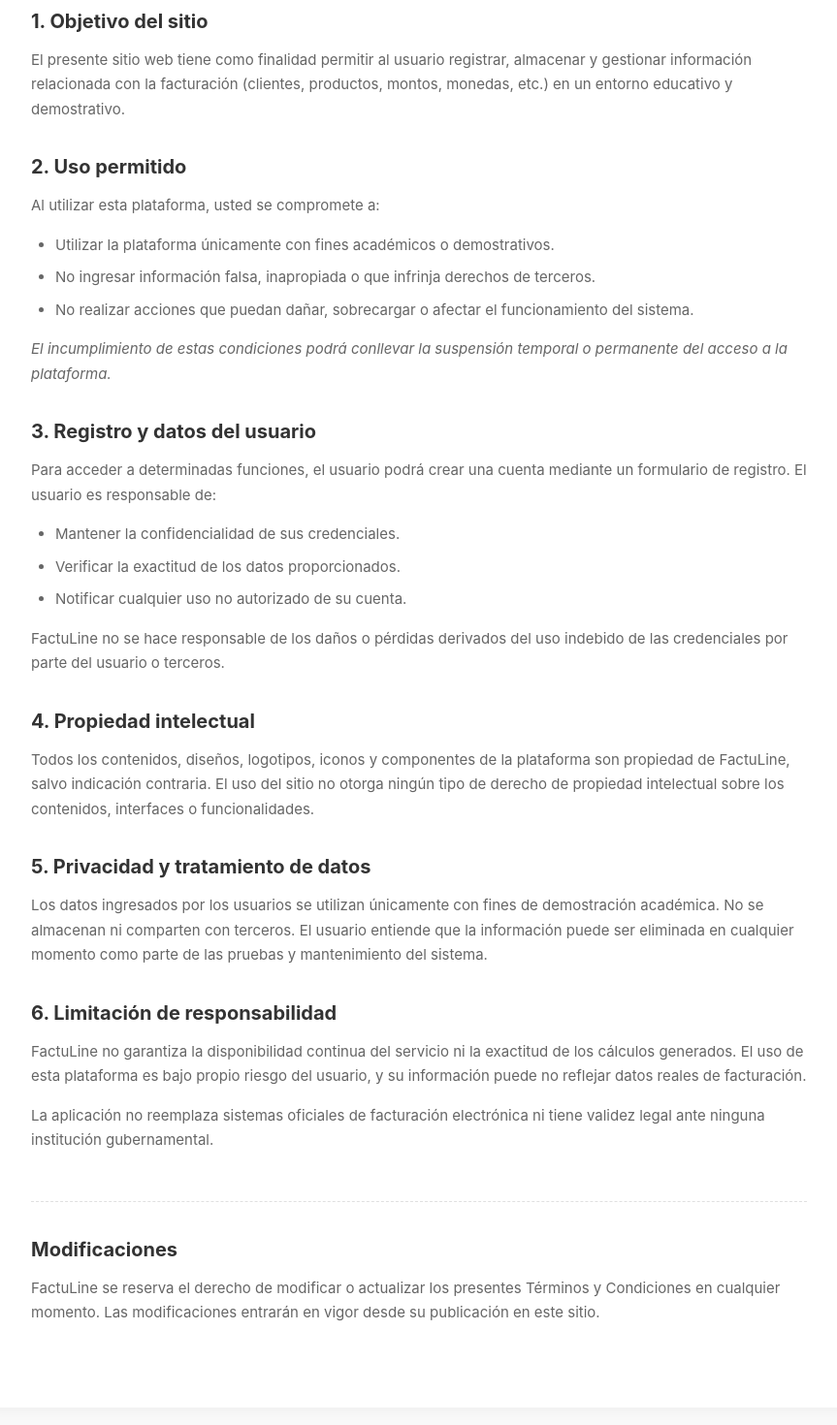
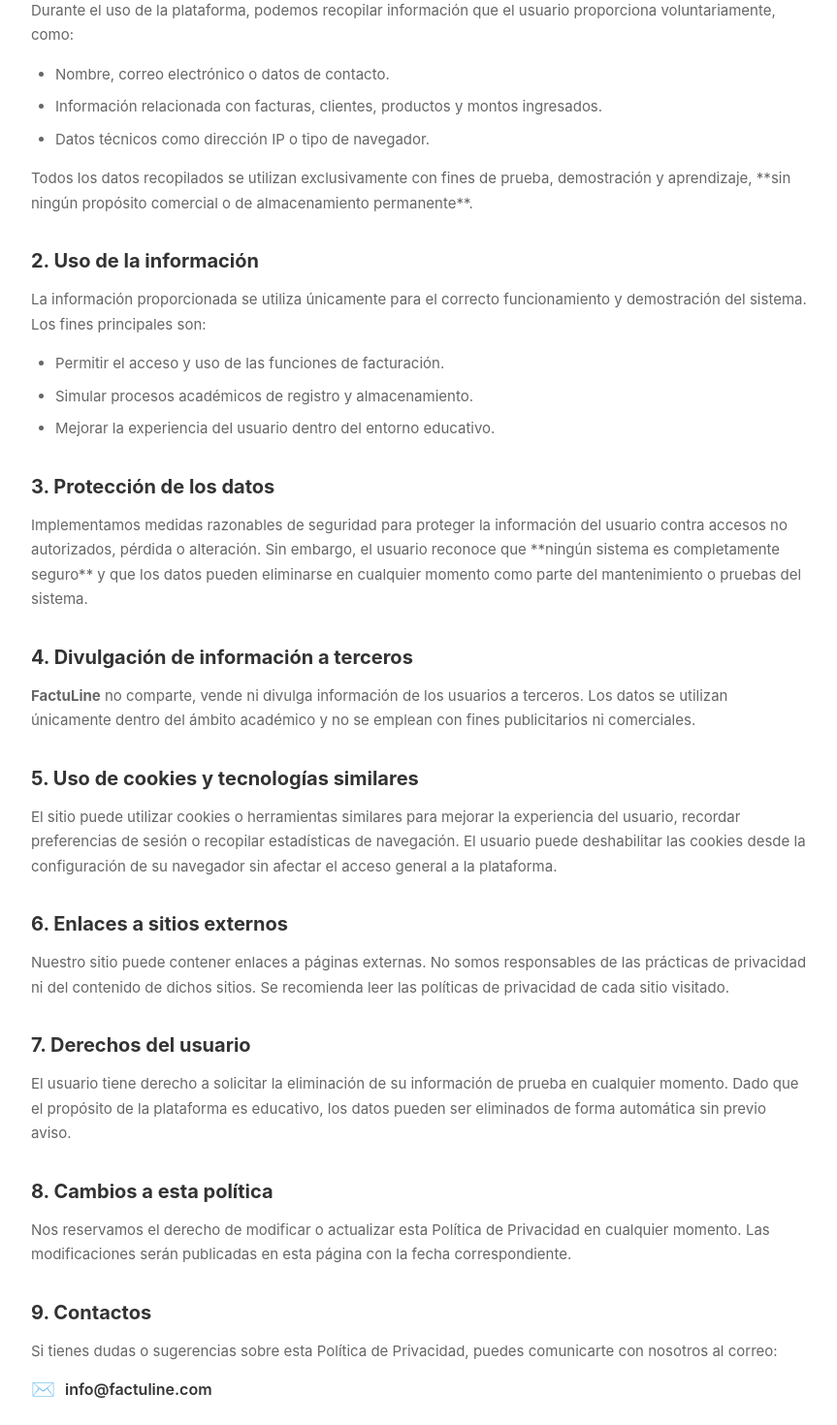
Before and after one commit to david-galdamez/factu-line-frontend, a React (Vite) app: page /privacy in a window 1280 px wide. Shown: the part 440-1910 px from the top of the page at 97% size, without its empty margins (208-1071 px from the left). Built offline with nearby package versions, Linux system fonts and the light colour scheme.

Commit message:
refactor: Cambiar contenido de la vista de privacy

```diff
--- a/src/pages/PrivacyPage.jsx
+++ b/src/pages/PrivacyPage.jsx
@@ -5,78 +5,131 @@
   return (
     <div className="termsPriv-container">
       <div className="termsPriv-content-wrapper">
-        <h1 className="termsPriv-title">Términos y Condiciones</h1>
+        <h1 className="termsPriv-title">Políticas de Privacidad</h1>
         <hr className="termsPriv-divider" />
 
         <p className="termsPriv-intro">
-          Bienvenido(a) a <strong>FactuLine</strong>, una plataforma web destinada a la gestión y emisión de facturas electrónicas con el objetivo de facilitar la administración de datos financieros de manera sencilla y segura.
-          <br /><br />
-          El acceso y uso de este sitio web implica la aceptación plena de los presentes Términos y Condiciones. Si no está de acuerdo con alguno de ellos, deberá abstenerse de utilizar el servicio.
+          En <strong>FactuLine</strong>, valoramos la privacidad de nuestros usuarios y reconocemos la importancia de proteger su información personal. Esta Política de Privacidad explica cómo recopilamos, usamos y protegemos los datos proporcionados al utilizar nuestro sitio web o aplicación con fines académicos.
         </p>
 
         <section className="termsPriv-section">
-          <h2>1. Objetivo del sitio</h2>
+          <h2>1. Información que recopilamos</h2>
           <p>
-            El presente sitio web tiene como finalidad permitir al usuario registrar, almacenar y gestionar información relacionada con la facturación (clientes, productos, montos, monedas, etc.) en un entorno educativo y demostrativo.
+            Durante el uso de la plataforma, podemos recopilar información que el
+            usuario proporciona voluntariamente, como:
+          </p>
+          <ul>
+            <li>Nombre, correo electrónico o datos de contacto.</li>
+            <li>
+              Información relacionada con facturas, clientes, productos y montos
+              ingresados.
+            </li>
+            <li>Datos técnicos como dirección IP o tipo de navegador.</li>
+          </ul>
+          <p className="mb-6">
+            Todos los datos recopilados se utilizan exclusivamente con fines de
+            prueba, demostración y aprendizaje, **sin ningún propósito comercial o
+            de almacenamiento permanente**.
           </p>
         </section>
 
         <section className="termsPriv-section">
-          <h2>2. Uso permitido</h2>
-          <p>Al utilizar esta plataforma, usted se compromete a:</p>
+          <h2>2. Uso de la información</h2>
+          <p>
+            La información proporcionada se utiliza únicamente para el correcto
+            funcionamiento y demostración del sistema. Los fines principales son:
+          </p>
           <ul>
-            <li>Utilizar la plataforma únicamente con fines académicos o demostrativos.</li>
-            <li>No ingresar información falsa, inapropiada o que infrinja derechos de terceros.</li>
-            <li>No realizar acciones que puedan dañar, sobrecargar o afectar el funcionamiento del sistema.</li>
+            <li>Permitir el acceso y uso de las funciones de facturación.</li>
+            <li>Simular procesos académicos de registro y almacenamiento.</li>
+            <li>Mejorar la experiencia del usuario dentro del entorno educativo.</li>
           </ul>
-          <p className="termsPriv-warning">
-            El incumplimiento de estas condiciones podrá conllevar la suspensión temporal o permanente del acceso a la plataforma.
+        </section>
+
+        <section className="termsPriv-section">
+          <h2>3. Protección de los datos </h2>
+          <p>
+            Implementamos medidas razonables de seguridad para proteger la
+            información del usuario contra accesos no autorizados, pérdida o
+            alteración. Sin embargo, el usuario reconoce que **ningún sistema es
+            completamente seguro** y que los datos pueden eliminarse en cualquier
+            momento como parte del mantenimiento o pruebas del sistema.
           </p>
         </section>
 
         <section className="termsPriv-section">
-          <h2>3. Registro y datos del usuario</h2>
+          <h2>4. Divulgación de información a terceros</h2>
           <p>
-            Para acceder a determinadas funciones, el usuario podrá crear una cuenta mediante un formulario de registro. El usuario es responsable de:
-          </p>
-          <ul>
-            <li>Mantener la confidencialidad de sus credenciales.</li>
-            <li>Verificar la exactitud de los datos proporcionados.</li>
-            <li>Notificar cualquier uso no autorizado de su cuenta.</li>
-          </ul>
-          <p>
-            FactuLine no se hace responsable de los daños o pérdidas derivados del uso indebido de las credenciales por parte del usuario o terceros.
+            <strong>FactuLine</strong> no comparte, vende ni divulga información de
+            los usuarios a terceros. Los datos se utilizan únicamente dentro del
+            ámbito académico y no se emplean con fines publicitarios ni
+            comerciales.
           </p>
         </section>
 
         <section className="termsPriv-section">
-          <h2>4. Propiedad intelectual</h2>
+          <h2>5. Uso de cookies y tecnologías similares</h2>
           <p>
-            Todos los contenidos, diseños, logotipos, iconos y componentes de la plataforma son propiedad de FactuLine, salvo indicación contraria. El uso del sitio no otorga ningún tipo de derecho de propiedad intelectual sobre los contenidos, interfaces o funcionalidades.
+            El sitio puede utilizar cookies o herramientas similares para mejorar la
+            experiencia del usuario, recordar preferencias de sesión o recopilar
+            estadísticas de navegación. El usuario puede deshabilitar las cookies
+            desde la configuración de su navegador sin afectar el acceso general a
+            la plataforma.
           </p>
         </section>
 
         <section className="termsPriv-section">
-          <h2>5. Privacidad y tratamiento de datos</h2>
+          <h2>6. Enlaces a sitios externos </h2>
           <p>
-            Los datos ingresados por los usuarios se utilizan únicamente con fines de demostración académica. No se almacenan ni comparten con terceros. El usuario entiende que la información puede ser eliminada en cualquier momento como parte de las pruebas y mantenimiento del sistema.
+            Nuestro sitio puede contener enlaces a páginas externas. No somos
+            responsables de las prácticas de privacidad ni del contenido de dichos
+            sitios. Se recomienda leer las políticas de privacidad de cada sitio
+            visitado.
           </p>
         </section>
 
         <section className="termsPriv-section">
-          <h2>6. Limitación de responsabilidad</h2>
+          <h2>
+            7. Derechos del usuario
+          </h2>
           <p>
-            FactuLine no garantiza la disponibilidad continua del servicio ni la exactitud de los cálculos generados. El uso de esta plataforma es bajo propio riesgo del usuario, y su información puede no reflejar datos reales de facturación.
-          </p>
-          <p>
-            La aplicación no reemplaza sistemas oficiales de facturación electrónica ni tiene validez legal ante ninguna institución gubernamental.
+            El usuario tiene derecho a solicitar la eliminación de su información de
+            prueba en cualquier momento. Dado que el propósito de la plataforma es
+            educativo, los datos pueden ser eliminados de forma automática sin
+            previo aviso.
           </p>
         </section>
 
+        <section className="termsPriv-section">
+          <h2>
+            8. Cambios a esta política
+          </h2>
+          <p>
+            Nos reservamos el derecho de modificar o actualizar esta Política de
+            Privacidad en cualquier momento. Las modificaciones serán publicadas en
+            esta página con la fecha correspondiente.
+          </p>
+        </section>
+
+        <section className="termsPriv-section">
+          <h2>
+            9. Contactos
+          </h2>
+          <p>
+            Si tienes dudas o sugerencias sobre esta Política de Privacidad, puedes
+            comunicarte con nosotros al correo:
+          </p>
+          <a href="mailto:info@factuline.com" className="contact-email">
+            <span className="email-icon">✉️</span>
+            info@factuline.com
+          </a>
+        </section>
+
+
         <section className="termsPriv-section termsPriv-final-note">
-          <h2>Modificaciones</h2>
           <p>
-            FactuLine se reserva el derecho de modificar o actualizar los presentes Términos y Condiciones en cualquier momento. Las modificaciones entrarán en vigor desde su publicación en este sitio.
+            ⚠️ Esta política ha sido elaborada con fines exclusivamente académicos,
+            para simular una Política de Privacidad en un entorno de desarrollo web.
           </p>
         </section>
 
```
